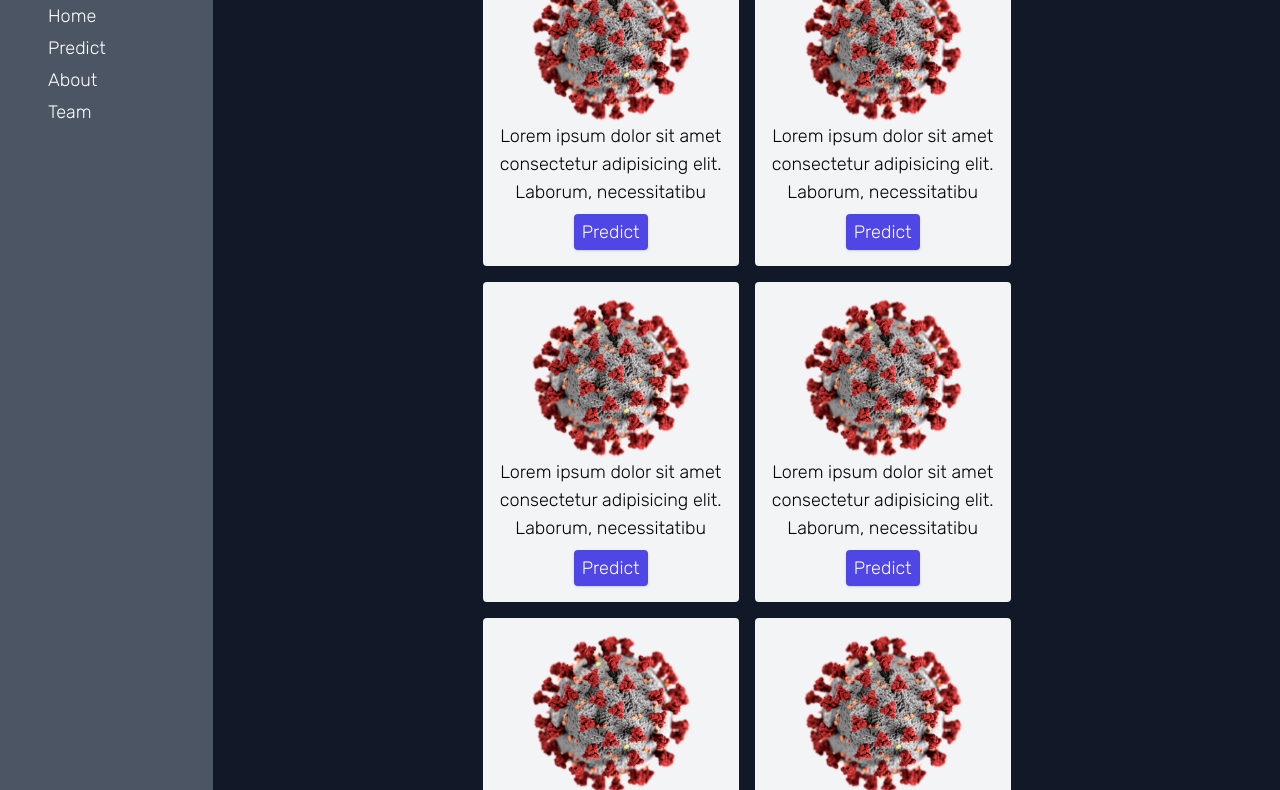
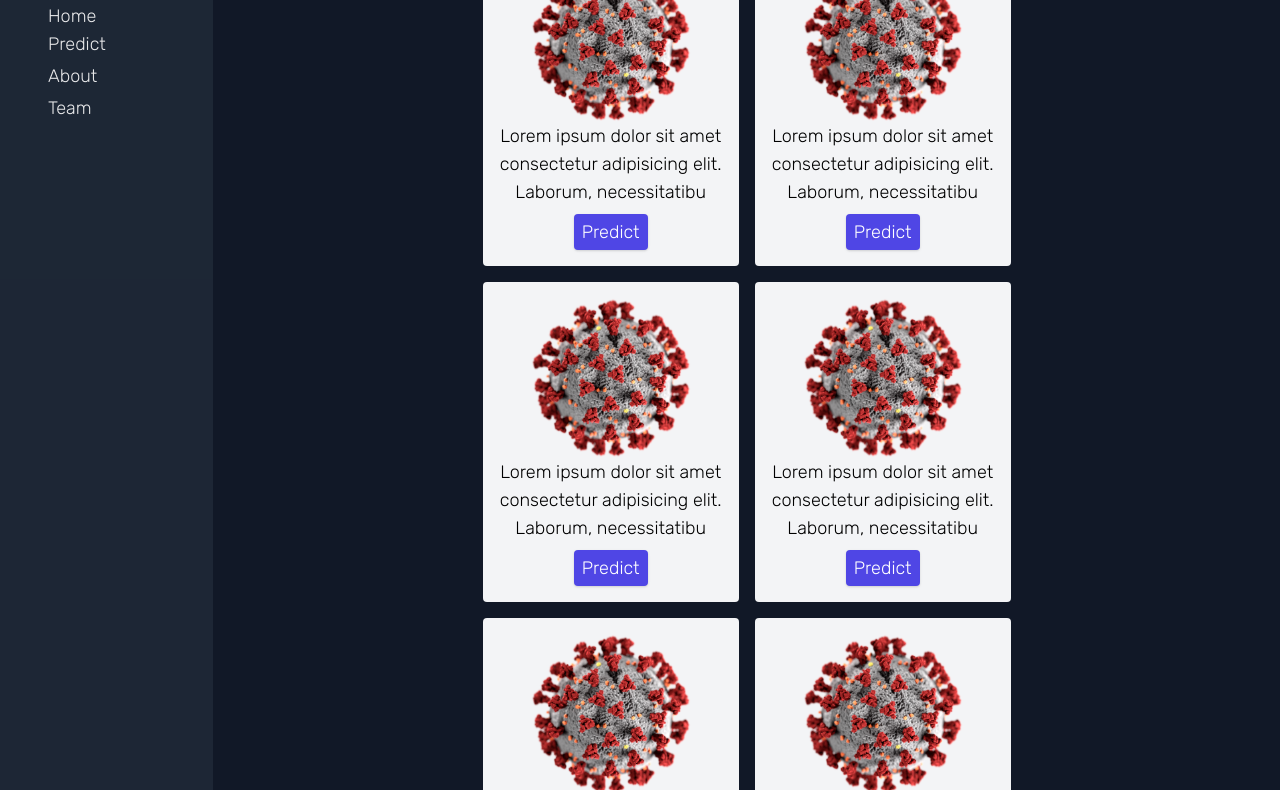
Before and after one commit to Logan1x/InfPredVanilla, a plain HTML site: page predictIndex.html in a window 1280 px wide. Shown: the part 230-1020 px from the top of the page. Drawn offline with nearby package versions, Linux system fonts and the light colour scheme.

Commit message:
chore: cleaned sidebar color and added link in predict button

```diff
--- a/predictIndex.html
+++ b/predictIndex.html
@@ -80,7 +80,8 @@
             w-full
             min-h-screen
             h-full
-            bg-gray-600
+            bg-gray-800
+            opacity-90
             text-white text-lg
             px-4
             py-6
@@ -119,7 +120,7 @@
                 Home
               </li></a
             >
-            <li
+            <a href="/predictIndex.html"><li
               class="
                 hover:text-gray-200
                 cursor-pointer
@@ -129,7 +130,7 @@
               "
             >
               Predict
-            </li>
+            </li></a>
             <li
               class="
                 hover:text-gray-200
@@ -184,7 +185,7 @@
                 mt-2
               "
             >
-              Predict
+              <a href="/radio.html">Predict</a>
             </button>
           </div>
 
```
Also changed, not shown: radio.html (+0 -2 lines).
